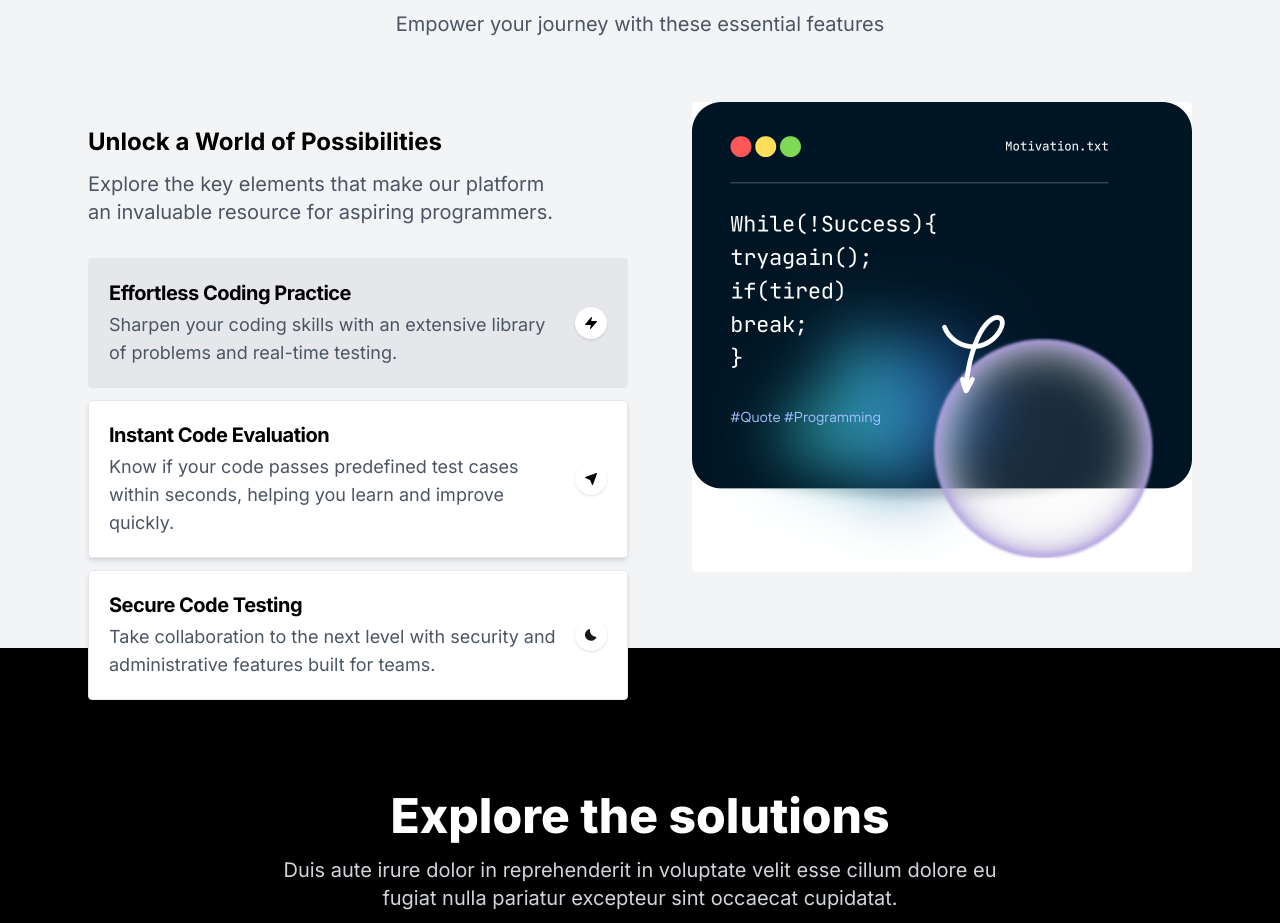
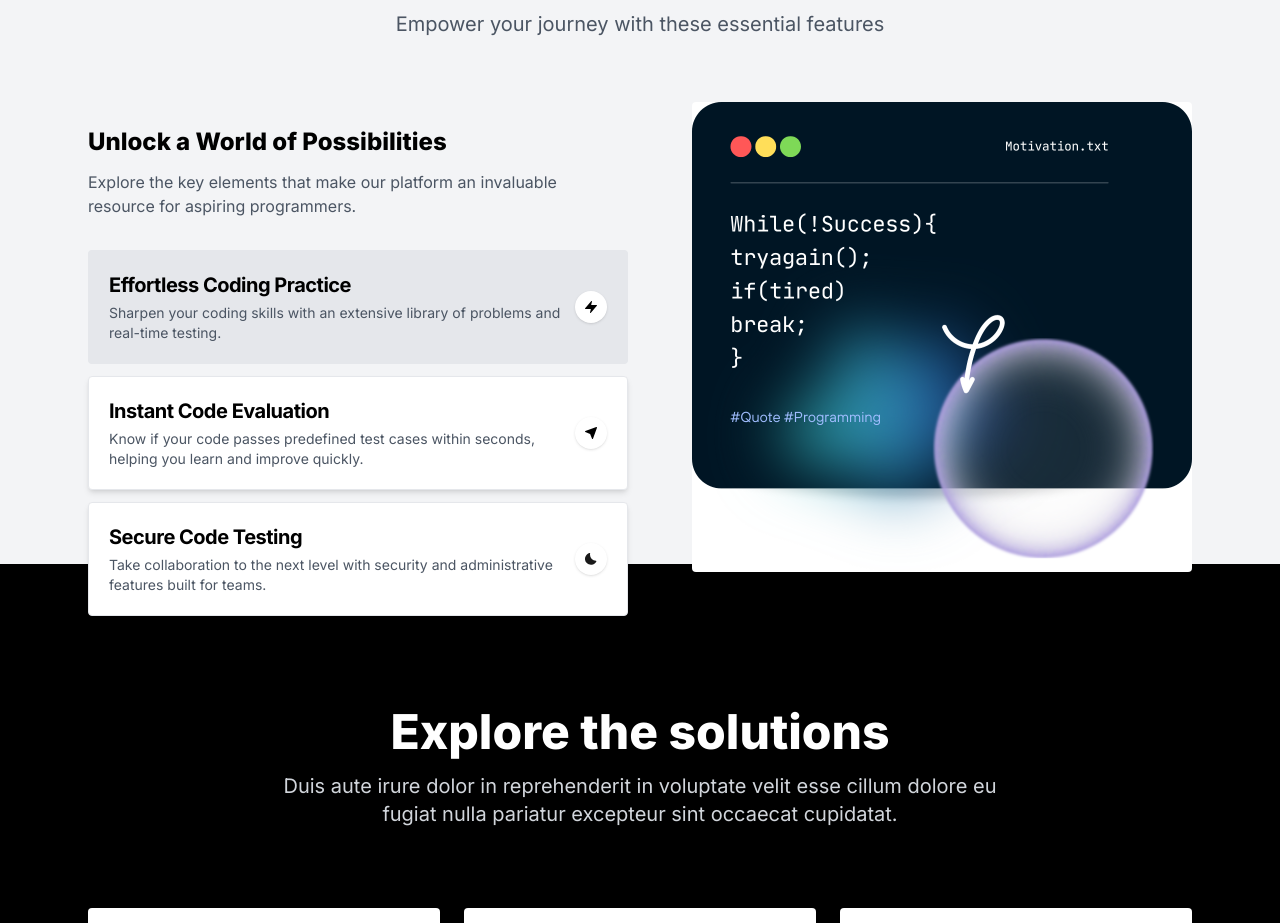
Before and after one commit to manraj2712/code-judge-turborepo, a Next.js app in the folder apps/web/: page / in a window 1280 px wide. Shown: the part 1186-2109 px from the top of the page. Built offline with nearby package versions, Linux system fonts and the light colour scheme; no server answers.

Commit message:
updated home css

```diff
--- a/apps/web/src/app/problem/page.tsx
+++ b/apps/web/src/app/problem/page.tsx
@@ -104,7 +104,7 @@ export default function ProblemSubmittionScreen() {
           solutionClassCode={userCode}
         ></SubmissionBottomSheet>
         <div
-          className="h-56 mt-10 mb-20"
+          className="h-96 mt-10 mb-20"
           style={{
             width: "inherit",
           }}
--- a/apps/web/src/components/home/features.tsx
+++ b/apps/web/src/components/home/features.tsx
@@ -4,7 +4,7 @@ import { useState, useRef, useEffect } from "react";
 import { Transition } from "@headlessui/react";
 import Image from "next/image";
 import FeaturesBg from "@/../public/images/features-bg-2.png";
-import "./styles.css"
+import "./styles.css";
 
 export default function Features() {
   const [tab, setTab] = useState<number>(1);
@@ -49,23 +49,22 @@ export default function Features() {
               data-aos="fade-right"
             >
               <div className="md:pr-4 lg:pr-12 xl:pr-16 mb-8">
-                <h3 className="h3 mb-2 lg:mb-3 font-bold text-black text-lg sm:text-xl lg:text-2xl">
+                <h3 className="mb-2 text-xl font-extrabold text-black lg:mb-3 lg:text-2xl">
                   Unlock a World of Possibilities
                 </h3>
-                <p className="text-xl text-gray-600">
+                <p className="text-sm md:text-base text-gray-600">
                   Explore the key elements that make our platform an invaluable
                   resource for aspiring programmers.
                 </p>
               </div>
               {/* Tabs buttons */}
               <div className="mb-8 md:mb-0">
-                <a
+                <div
                   className={`flex items-center text-lg p-5 rounded border transition duration-300 ease-in-out mb-3 ${
                     tab !== 1
                       ? "bg-white shadow-md border-gray-200 hover:shadow-lg"
                       : "bg-gray-200 border-transparent"
                   }`}
-                  href="#0"
                   onClick={(e) => {
                     e.preventDefault();
                     setTab(1);
@@ -75,7 +74,7 @@ export default function Features() {
                     <div className="font-bold leading-snug tracking-tight mb-1 text-black text-base lg:text-xl">
                       Effortless Coding Practice
                     </div>
-                    <div className="text-gray-600">
+                    <div className="text-xs sm:text-sm text-gray-600">
                       Sharpen your coding skills with an extensive library of
                       problems and real-time testing.
                     </div>
@@ -89,14 +88,13 @@ export default function Features() {
                       <path d="M11.953 4.29a.5.5 0 00-.454-.292H6.14L6.984.62A.5.5 0 006.12.173l-6 7a.5.5 0 00.379.825h5.359l-.844 3.38a.5.5 0 00.864.445l6-7a.5.5 0 00.075-.534z" />
                     </svg>
                   </div>
-                </a>
-                <a
+                </div>
+                <div
                   className={`flex items-center text-lg p-5 rounded border transition duration-300 ease-in-out mb-3 ${
                     tab !== 2
                       ? "bg-white shadow-md border-gray-200 hover:shadow-lg"
                       : "bg-gray-200 border-transparent"
                   }`}
-                  href="#0"
                   onClick={(e) => {
                     e.preventDefault();
                     setTab(2);
@@ -106,7 +104,7 @@ export default function Features() {
                     <div className="font-bold leading-snug tracking-tight mb-1 text-black text-base lg:text-xl">
                       Instant Code Evaluation
                     </div>
-                    <div className="text-gray-600">
+                    <div className="text-xs sm:text-sm text-gray-600">
                       Know if your code passes predefined test cases within
                       seconds, helping you learn and improve quickly.
                     </div>
@@ -123,14 +121,13 @@ export default function Features() {
                       />
                     </svg>
                   </div>
-                </a>
-                <a
+                </div>
+                <div
                   className={`flex items-center text-lg p-5 rounded border transition duration-300 ease-in-out mb-3 ${
                     tab !== 3
                       ? "bg-white shadow-md border-gray-200 hover:shadow-lg"
                       : "bg-gray-200 border-transparent"
                   }`}
-                  href="#0"
                   onClick={(e) => {
                     e.preventDefault();
                     setTab(3);
@@ -140,7 +137,7 @@ export default function Features() {
                     <div className="font-bold leading-snug tracking-tight mb-1 text-black text-base lg:text-xl">
                       Secure Code Testing
                     </div>
-                    <div className="text-gray-600">
+                    <div className="text-xs sm:text-sm text-gray-600">
                       Take collaboration to the next level with security and
                       administrative features built for teams.
                     </div>
@@ -158,7 +155,7 @@ export default function Features() {
                       />
                     </svg>
                   </div>
-                </a>
+                </div>
               </div>
             </div>
 
--- a/apps/web/src/components/navbar/navbar-profile-menu.tsx
+++ b/apps/web/src/components/navbar/navbar-profile-menu.tsx
@@ -73,7 +73,7 @@ const NavbarProfileMenu = ({ session }: { session: Session }) => {
                 }}
                 className={classNames(
                   active ? "bg-gray-100" : "",
-                  "block px-4 py-2 text-sm text-gray-700"
+                  "block px-4 py-2 text-sm text-gray-700 cursor-pointer"
                 )}
               >
                 Sign out
```
